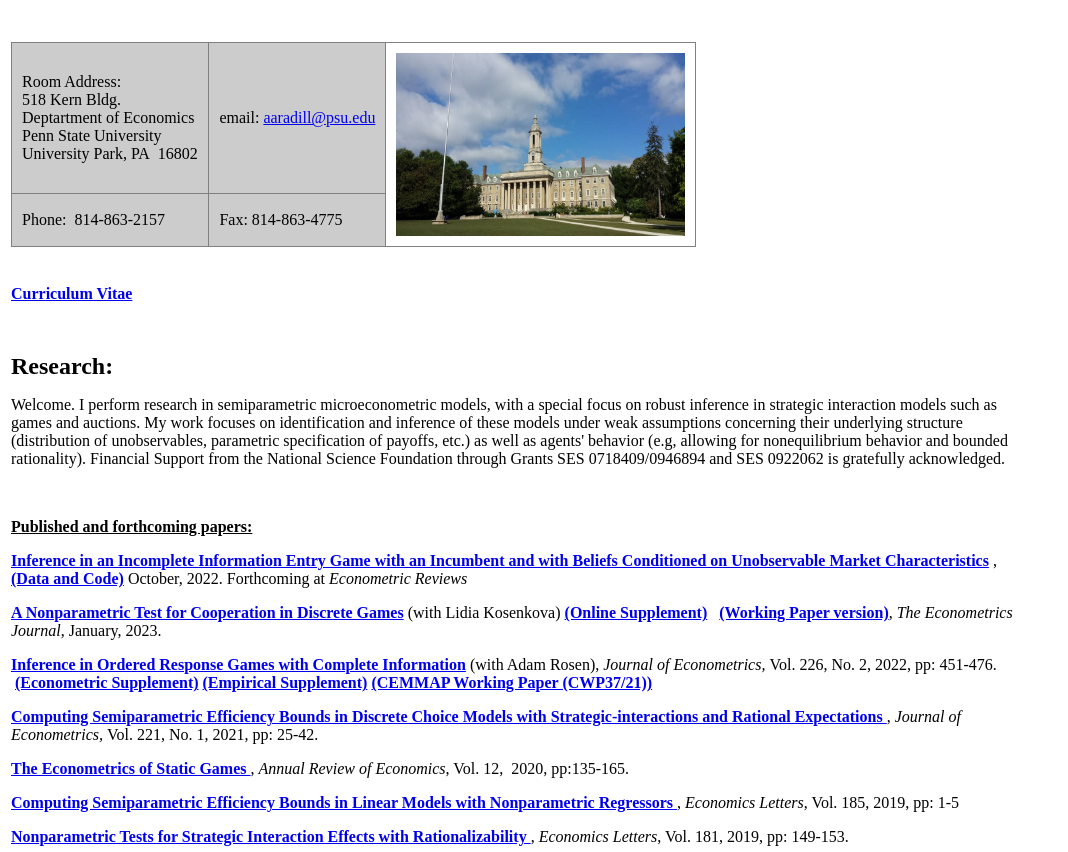
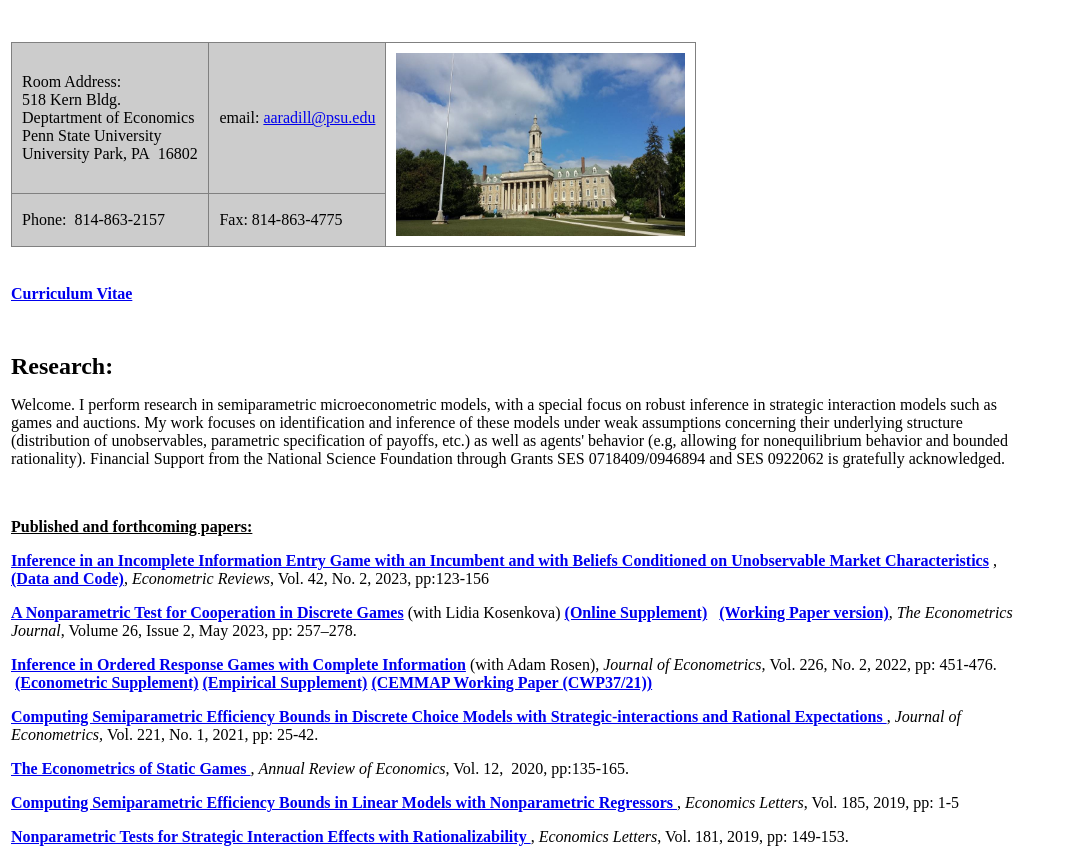
Before and after one commit to aaradill/aaradill.github.io, a plain HTML site: page index.html in a window 1280 px wide. Shown: the part 245-1097 px from the top of the page, without its empty margins (0-1068 px from the left). Drawn offline with Linux system fonts and the light colour scheme.

Commit message:
update index
more updates made

```diff
--- a/index.html
+++ b/index.html
@@ -42,8 +42,8 @@
       <p align="left">Welcome. I perform research in semiparametric microeconometric models, with a special focus on robust inference in strategic interaction models such as games and auctions. My work focuses on identification and inference of these models under weak assumptions concerning their underlying structure (distribution of unobservables, parametric specification of payoffs, etc.) as well as agents' behavior (e.g, allowing for nonequilibrium behavior and bounded rationality). Financial Support from the National Science Foundation through Grants SES 0718409/0946894 and SES 0922062 is gratefully acknowledged. </p>
       <p align="left">&nbsp;</p>
       <p align="left"><b><u>Published and forthcoming papers:</u></b> </p>
-		<p align="left"><a href="https://aaradill.github.io/entry_incumbent_unobserved_market_characteristics_october_2022.pdf"><strong>Inference in an Incomplete Information Entry Game with an Incumbent and with Beliefs Conditioned on Unobservable Market Characteristics</strong></a> , <a href="https://aaradill.github.io/data_code_entry_incumbent.html"><strong>(Data and Code)</strong></a> October, 2022. Forthcoming at <em>Econometric Reviews</em></p>
-		<p align="left"><strong><a href="https://academic.oup.com/ectj/advance-article/doi/10.1093/ectj/utad001/6969418">A Nonparametric Test for Cooperation in Discrete Games</a></strong> (with Lidia Kosenkova) <a href="https://aaradill.github.io/testing-for-cooperation-supplement.pdf"><strong>(Online Supplement)</strong></a> &nbsp; <a href="https://aaradill.github.io/testing-for-cooperation-paper.pdf"><strong>(Working Paper version)</strong></a>, <em>The Econometrics Journal</em>, January, 2023.&nbsp;</p>
+		<p align="left"><a href="https://aaradill.github.io/entry_incumbent_unobserved_market_characteristics_october_2022.pdf"><strong>Inference in an Incomplete Information Entry Game with an Incumbent and with Beliefs Conditioned on Unobservable Market Characteristics</strong></a> , <a href="https://aaradill.github.io/data_code_entry_incumbent.html"><strong>(Data and Code)</strong></a>, <em>Econometric Reviews</em>, Vol. 42, No. 2, 2023, pp:123-156</p>
+		<p align="left"><strong><a href="https://academic.oup.com/ectj/advance-article/doi/10.1093/ectj/utad001/6969418">A Nonparametric Test for Cooperation in Discrete Games</a></strong> (with Lidia Kosenkova) <a href="https://aaradill.github.io/testing-for-cooperation-supplement.pdf"><strong>(Online Supplement)</strong></a> &nbsp; <a href="https://aaradill.github.io/testing-for-cooperation-paper.pdf"><strong>(Working Paper version)</strong></a>, <em>The Econometrics Journal</em>, Volume 26, Issue 2, May 2023, pp: 257–278.&nbsp;</p>
 <p align="left"><strong><a href="https://aaradill.github.io/ordered_game.pdf">Inference in Ordered Response Games with Complete Information</a></strong> (with Adam Rosen), <em>Journal of Econometrics, </em> Vol. 226, No. 2, 2022, pp: 451-476. &nbsp;<a href="https://aaradill.github.io/ordered-game-econometric-supplement.pdf"><strong>(Econometric Supplement)</strong></a> <a href="https://aaradill.github.io/ordered-game-empirical-supplement.pdf"><strong>(Empirical Supplement)</strong></a> <a href="https://www.cemmap.ac.uk/publication/inference-in-ordered-response-games-with-complete-information-5/"><strong>(CEMMAP Working Paper (CWP37/21))</strong></a>&nbsp;</p>
 <p align="left"><a href="https://aaradill.github.io/efficiency_bounds_games.pdf"><strong>Computing Semiparametric Efficiency Bounds in Discrete Choice Models with Strategic-interactions and Rational Expectations </strong></a>, <em>Journal of Econometrics, </em> Vol. 221, No. 1, 2021, pp: 25-42.</p>
 		<p align="left"><a href="https://aaradill.github.io/econometrics_static_games_04_2020.pdf"><strong>The Econometrics of Static Games </strong></a>, <em>Annual Review of Economics</em>, Vol. 12,&nbsp; 2020, pp:135-165.</p>
```
